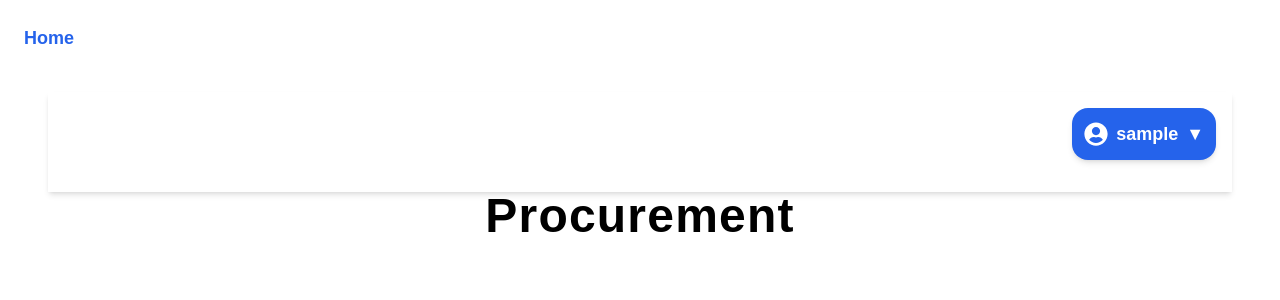
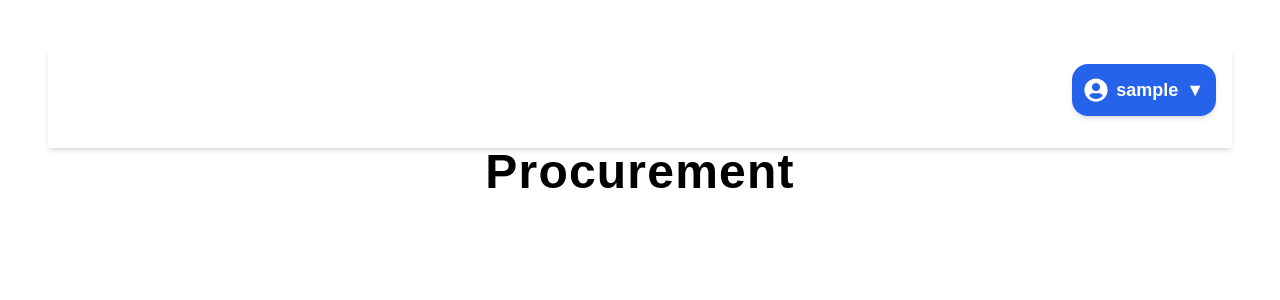
Before and after one commit to RCI-IT/Procurement-Magang, a Next.js app in the folder frontend/: page / in a window 1280 px wide. Shown: the top 300 px of the page. Built offline with nearby package versions, Linux system fonts and the light colour scheme; sample sign-in values are in the browser's storage.

Commit message:
Perbaikan ulang

```diff
--- a/frontend/app/page.js
+++ b/frontend/app/page.js
@@ -1,7 +1,6 @@
 "use client";
 
 import React, { useState, useEffect } from "react";
-import { useRouter, usePathname } from "next/navigation";  // Menggunakan useRouter untuk mengubah URL
 import Home from "./home/page";
 import PermintaanLapangan from "./permintaan-lapangan/page";
 import PurchaseOrder from "./purchase-order/page";
@@ -9,31 +8,23 @@ import Material from "./material/page";
 import Setting from "./Setting";
 import AddPermintaanLapanganForm from "./permintaan-lapangan/add/page";
 import { useData } from "../context/DataContext";
+import { useSearchParams } from "next/navigation";
 
 export default function MainPage() {
-  const router = useRouter();
-  const pathname = usePathname();  // Mengambil path untuk memastikan URL yang benar
-  const [page, setPage] = useState("home");  // Default halaman adalah 'home'
+  const [setActiveContent] = useState("home");
+  const searchParams = useSearchParams();
+  const page = searchParams.get("page");
   const { permintaanLapanganData, setPermintaanLapanganData } = useData();
 
-  // Fungsi untuk menambah permintaan lapangan
   const handleAddPermintaan = (newData) => {
     setPermintaanLapanganData((prevData) => [...prevData, newData]);
   };
 
   useEffect(() => {
-    // Ambil parameter query 'page' dari URL untuk menentukan halaman yang aktif
-    const params = new URLSearchParams(window.location.search);
-    const pageFromURL = params.get("page") || "home";  // Default ke "home" jika tidak ada
-    setPage(pageFromURL);  // Update state page dengan nilai query 'page' di URL
-  }, [pathname]);  // Menjalankan ulang efek jika pathname berubah
-
-  // Fungsi untuk menangani navigasi antar halaman
-  const handleNavigate = (newPage) => {
-    // Update URL sesuai dengan halaman baru yang dipilih
-    router.push(`/?page=${newPage}`);
-    setPage(newPage);  // Perbarui state 'page' untuk merender konten yang sesuai
-  };
+    if (!permintaanLapanganData) {
+      setPermintaanLapanganData([]);
+    }
+  }, [permintaanLapanganData, setPermintaanLapanganData]);
 
   const renderContent = () => {
     switch (page) {
@@ -43,7 +34,7 @@ export default function MainPage() {
         return (
           <PermintaanLapangan
             data={permintaanLapanganData || []}
-            setActiveContent={setPage}
+            setActiveContent={setActiveContent}
           />
         );
       case "purchase-order":
@@ -56,7 +47,7 @@ export default function MainPage() {
         return (
           <AddPermintaanLapanganForm
             onAddPermintaan={handleAddPermintaan}
-            setActiveContent={setPage}
+            setActiveContent={setActiveContent}
           />
         );
       default:
@@ -65,24 +56,6 @@ export default function MainPage() {
   };
 
   return (
-    <div className="flex-1 p-6">
-      {/* Breadcrumb */}
-      <nav className="flex items-center text-lg text-gray-800 font-semibold mb-4">
-        <div className="flex items-center">
-          {/* Navigasi berdasarkan page yang aktif */}
-          {page && (
-            <button
-              onClick={() => handleNavigate("home")}
-              className="text-blue-600 hover:underline"
-            >
-              {page === "home" ? "Home" : page.replace(/-/g, " ")}
-            </button>
-          )}
-        </div>
-      </nav>
-
-      {/* Render Konten Berdasarkan Halaman yang Aktif */}
-      {renderContent()}
-    </div>
+    <div className="flex-1 p-6">{renderContent()}</div>
   );
 }
```
